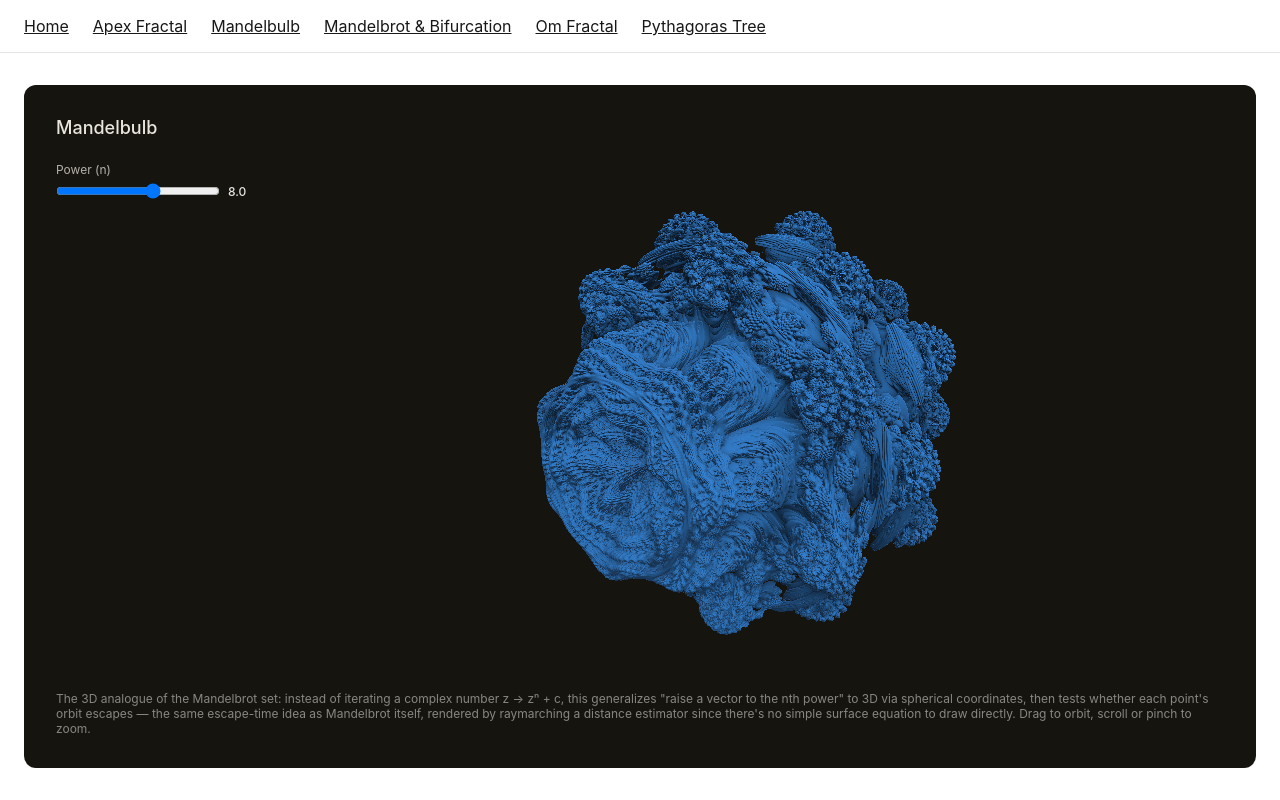
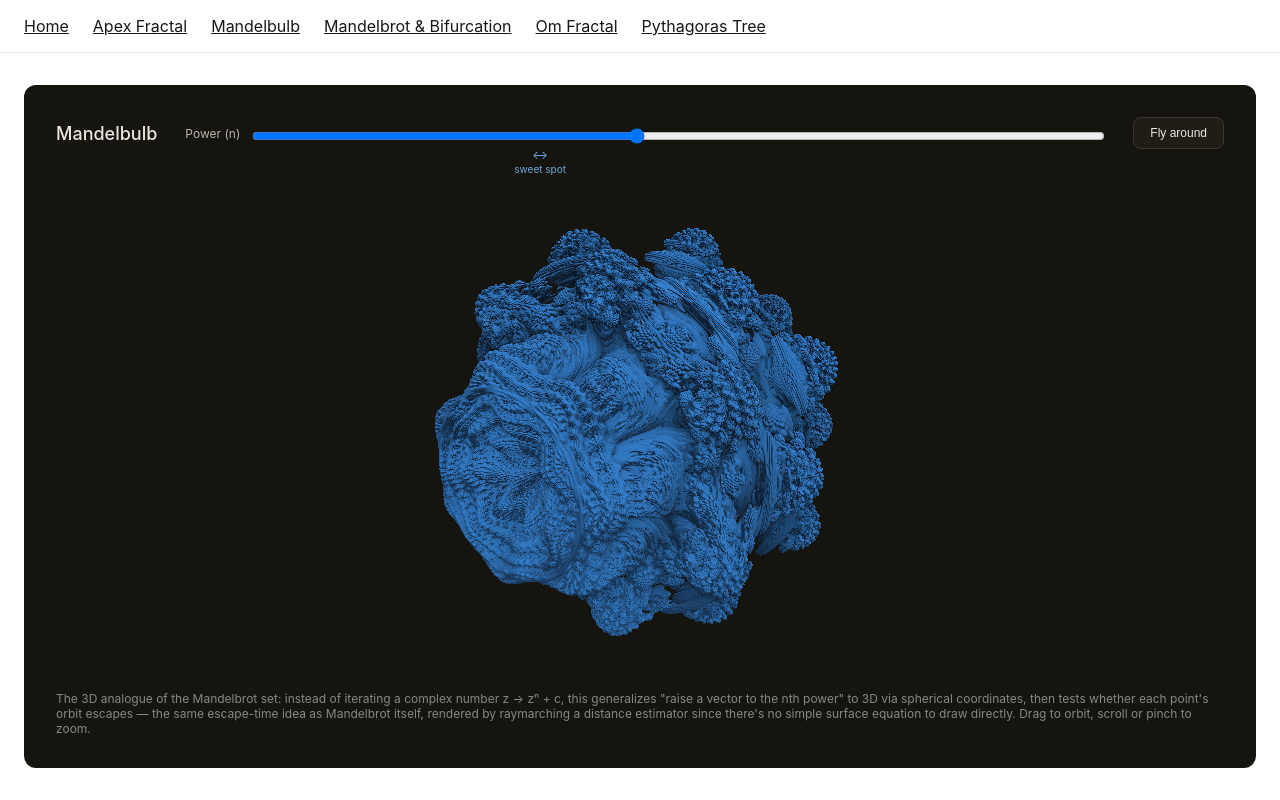
Before and after one commit to Robert-Rendell/robs-fractals, a Next.js app: page /mandelbulb in a window 1280 px wide. Built offline with nearby package versions, Linux system fonts and the light colour scheme.

Commit message:
Mandelbulb widening and flyaround

```diff
--- a/src/app/mandelbulb/Mandelbulb.tsx
+++ b/src/app/mandelbulb/Mandelbulb.tsx
@@ -5,6 +5,48 @@ import { fragmentShader, vertexShader } from "./mandelbulbShader";
 import styles from "./mandelbulb.module.css";
 
 type Vec3 = [number, number, number];
+
+const POWER_MIN = 2;
+const POWER_MAX = 69;
+const SWEET_SPOT_MIN = 3;
+const SWEET_SPOT_MAX = 10;
+
+const INITIAL_ROT_X = 0.3;
+const INITIAL_ROT_Y = 0.6;
+const INITIAL_CAM_DIST = 3.0;
+
+// The slider itself moves over a linear 0..SLIDER_MAX position space that
+// maps piecewise-linearly onto the power range, devoting most of the track
+// to POWER_MIN..12 (where the interesting detail lives) and compressing
+// 12..POWER_MAX into the rest — so dragging is far more precise in the
+// sweet spot even though the underlying power step is still fine everywhere.
+const SLIDER_MAX = 1000;
+const SLIDER_SPLIT = 750;
+const SLIDER_SPLIT_POWER = 12;
+
+// Matches the thumb width set on the range input in mandelbulb.module.css —
+// needed to keep the tooltip centered over the thumb rather than the track.
+const SLIDER_THUMB_WIDTH = 16;
+
+const powerToSliderPos = (power: number): number => {
+  if (power <= SLIDER_SPLIT_POWER) {
+    return ((power - POWER_MIN) / (SLIDER_SPLIT_POWER - POWER_MIN)) * SLIDER_SPLIT;
+  }
+  return (
+    SLIDER_SPLIT +
+    ((power - SLIDER_SPLIT_POWER) / (POWER_MAX - SLIDER_SPLIT_POWER)) * (SLIDER_MAX - SLIDER_SPLIT)
+  );
+};
+
+const sliderPosToPower = (pos: number): number => {
+  if (pos <= SLIDER_SPLIT) {
+    return POWER_MIN + (pos / SLIDER_SPLIT) * (SLIDER_SPLIT_POWER - POWER_MIN);
+  }
+  return (
+    SLIDER_SPLIT_POWER +
+    ((pos - SLIDER_SPLIT) / (SLIDER_MAX - SLIDER_SPLIT)) * (POWER_MAX - SLIDER_SPLIT_POWER)
+  );
+};
 
 const norm3 = (v: Vec3): Vec3 => {
   const l = Math.hypot(v[0], v[1], v[2]) || 1;
@@ -20,13 +62,19 @@ export default function Mandelbulb() {
   const viewportRef = useRef<HTMLDivElement>(null);
   const powerRef = useRef<HTMLInputElement>(null);
   const powerOutRef = useRef<HTMLSpanElement>(null);
+  const powerTooltipRef = useRef<HTMLDivElement>(null);
+  const flyButtonRef = useRef<HTMLButtonElement>(null);
 
   useEffect(() => {
     const viewportEl = viewportRef.current;
     const powerInputEl = powerRef.current;
-    if (!viewportEl || !powerInputEl) return;
+    const powerTooltipEl = powerTooltipRef.current;
+    const flyButtonEl = flyButtonRef.current;
+    if (!viewportEl || !powerInputEl || !powerTooltipEl || !flyButtonEl) return;
     const viewport: HTMLDivElement = viewportEl;
     const powerInput: HTMLInputElement = powerInputEl;
+    const powerTooltip: HTMLDivElement = powerTooltipEl;
+    const flyButton: HTMLButtonElement = flyButtonEl;
 
     let disposed = false;
     const cleanupFns: Array<() => void> = [];
@@ -35,13 +83,16 @@ export default function Mandelbulb() {
       const THREE = await import("three");
       if (disposed) return;
 
-      let rotX = 0.3;
-      let rotY = 0.6;
-      let camDist = 3.0;
+      let rotX = INITIAL_ROT_X;
+      let rotY = INITIAL_ROT_Y;
+      let camDist = INITIAL_CAM_DIST;
       let power = 8;
       let dragging = false;
       let lastX = 0;
       let lastY = 0;
+      let flying = false;
+      let flyRafId = 0;
+      let flyTime = 0;
       const activePointers = new Map<number, { x: number; y: number }>();
       let lastPinchDist: number | null = null;
 
@@ -168,11 +219,52 @@ export default function Mandelbulb() {
         camDist = Math.max(1.2, Math.min(8, camDist));
         render();
       };
+      function positionTooltip() {
+        const percent = Number(powerInput.value) / SLIDER_MAX;
+        const trackWidth = powerInput.clientWidth;
+        const x = SLIDER_THUMB_WIDTH / 2 + percent * (trackWidth - SLIDER_THUMB_WIDTH);
+        powerTooltip.style.left = `${x}px`;
+      }
+
+      function updatePowerDisplay() {
+        const text = power.toFixed(4);
+        if (powerOutRef.current) powerOutRef.current.textContent = text;
+        powerTooltip.textContent = text;
+        positionTooltip();
+      }
+
       const onPowerInput = () => {
-        power = Number(powerInput.value);
+        power = sliderPosToPower(Number(powerInput.value));
         uniforms.uPower.value = power;
-        if (powerOutRef.current) powerOutRef.current.textContent = power.toFixed(1);
+        updatePowerDisplay();
         render();
+      };
+
+      function flyStep() {
+        if (!dragging) {
+          flyTime += 0.01;
+          rotY += 0.006;
+          rotX = Math.sin(flyTime * 0.6) * 0.6;
+          render();
+        }
+        flyRafId = requestAnimationFrame(flyStep);
+      }
+
+      const onFlyToggle = () => {
+        flying = !flying;
+        flyButton.textContent = flying ? "Stop flying" : "Fly around";
+        flyButton.setAttribute("aria-pressed", String(flying));
+        if (flying) {
+          flyTime = 0;
+          flyRafId = requestAnimationFrame(flyStep);
+        } else {
+          cancelAnimationFrame(flyRafId);
+          flyRafId = 0;
+          rotX = INITIAL_ROT_X;
+          rotY = INITIAL_ROT_Y;
+          camDist = INITIAL_CAM_DIST;
+          render();
+        }
       };
 
       renderer.domElement.addEventListener("pointerdown", onPointerDown);
@@ -181,6 +273,7 @@ export default function Mandelbulb() {
       window.addEventListener("pointercancel", onPointerUp);
       renderer.domElement.addEventListener("wheel", onWheel, { passive: false });
       powerInput.addEventListener("input", onPowerInput);
+      flyButton.addEventListener("click", onFlyToggle);
 
       const resizeObserver = new ResizeObserver(() => {
         const width = viewport.clientWidth;
@@ -192,16 +285,23 @@ export default function Mandelbulb() {
       });
       resizeObserver.observe(viewport);
 
+      const trackResizeObserver = new ResizeObserver(() => positionTooltip());
+      trackResizeObserver.observe(powerInput);
+
       render();
+      updatePowerDisplay();
 
       cleanupFns.push(() => {
+        cancelAnimationFrame(flyRafId);
         resizeObserver.disconnect();
+        trackResizeObserver.disconnect();
         renderer.domElement.removeEventListener("pointerdown", onPointerDown);
         window.removeEventListener("pointermove", onPointerMove);
         window.removeEventListener("pointerup", onPointerUp);
         window.removeEventListener("pointercancel", onPointerUp);
         renderer.domElement.removeEventListener("wheel", onWheel);
         powerInput.removeEventListener("input", onPowerInput);
+        flyButton.removeEventListener("click", onFlyToggle);
         geometry.dispose();
         material.dispose();
         renderer.dispose();
@@ -219,17 +319,51 @@ export default function Mandelbulb() {
 
   return (
     <div className={styles.container}>
-      <h1 className={styles.heading}>Mandelbulb</h1>
-      <div className={styles.row}>
-        <div className={styles.panel}>
+      <div className={styles.header}>
+        <h1 className={styles.heading}>Mandelbulb</h1>
+        <div className={styles.controls}>
           <label className={styles.sliderLabel}>Power (n)</label>
           <div className={styles.sliderRow}>
-            <input ref={powerRef} type="range" min={2} max={12} step={0.1} defaultValue={8} />
-            <span ref={powerOutRef}>8.0</span>
+            <div className={styles.sliderTrack}>
+              <input
+                ref={powerRef}
+                type="range"
+                min={0}
+                max={SLIDER_MAX}
+                step="any"
+                defaultValue={powerToSliderPos(8)}
+              />
+              <div ref={powerTooltipRef} className={styles.tooltip}>
+                8.0000
+              </div>
+              <div
+                className={styles.sweetSpot}
+                style={{
+                  left: `${(powerToSliderPos(SWEET_SPOT_MIN) / SLIDER_MAX) * 100}%`,
+                  width: `${
+                    ((powerToSliderPos(SWEET_SPOT_MAX) - powerToSliderPos(SWEET_SPOT_MIN)) /
+                      SLIDER_MAX) *
+                    100
+                  }%`,
+                }}
+              >
+                <span className={styles.sweetSpotArrow}>↔</span>
+                <span>sweet spot</span>
+              </div>
+            </div>
+            <span ref={powerOutRef}>8.0000</span>
           </div>
         </div>
-        <div ref={viewportRef} className={styles.viewport} />
+        <button
+          ref={flyButtonRef}
+          type="button"
+          className={styles.flyButton}
+          aria-pressed="false"
+        >
+          Fly around
+        </button>
       </div>
+      <div ref={viewportRef} className={styles.viewport} />
       <p className={styles.hint}>
         The 3D analogue of the Mandelbrot set: instead of iterating a complex number z → zⁿ + c,
         this generalizes &quot;raise a vector to the nth power&quot; to 3D via spherical
--- a/src/app/mandelbulb/mandelbulb.module.css
+++ b/src/app/mandelbulb/mandelbulb.module.css
@@ -13,25 +13,57 @@
 .heading {
   font-size: 18px;
   font-weight: 500;
-  margin-bottom: 1.5rem;
+  flex-shrink: 0;
 }
 
-.row {
+.header {
   display: flex;
-  gap: 20px;
-  flex-wrap: wrap;
-  align-items: stretch;
-  flex: 1;
-  min-height: 0;
+  flex-direction: column;
+  gap: 12px;
+  margin-bottom: 2rem;
 }
 
-.panel {
-  flex: 0 0 200px;
+.controls {
+  width: 100%;
+}
+
+@media (min-width: 768px) {
+  .header {
+    flex-direction: row;
+    align-items: center;
+    gap: 28px;
+  }
+
+  .controls {
+    display: flex;
+    align-items: center;
+    gap: 12px;
+    flex: 1;
+    min-width: 0;
+  }
+
+  .sliderRow {
+    flex: 1;
+    margin-top: 0;
+  }
+
+  .sliderLabel {
+    flex-shrink: 0;
+  }
+
+  .sliderRow > span {
+    display: none;
+  }
+
+  .tooltip {
+    display: block;
+  }
 }
 
 .viewport {
   position: relative;
   flex: 1 1 auto;
+  width: 100%;
   min-width: 280px;
   min-height: 280px;
   cursor: grab;
@@ -62,14 +94,86 @@
   margin-top: 6px;
 }
 
-.sliderRow input[type="range"] {
+.sliderRow > span {
+  font-size: 12px;
+  font-weight: 500;
+  min-width: 52px;
+}
+
+.sliderTrack {
+  position: relative;
   flex: 1;
 }
 
-.sliderRow span {
+.sliderTrack input[type="range"] {
+  width: 100%;
+  display: block;
+}
+
+/* Explicit thumb size so the JS position math (SLIDER_THUMB_WIDTH) matches
+   what's actually rendered across browsers. */
+.sliderTrack input[type="range"]::-webkit-slider-thumb {
+  width: 16px;
+  height: 16px;
+}
+
+.sliderTrack input[type="range"]::-moz-range-thumb {
+  width: 16px;
+  height: 16px;
+}
+
+.tooltip {
+  display: none;
+  position: absolute;
+  bottom: 100%;
+  margin-bottom: 10px;
+  transform: translateX(-50%);
+  background: #201d17;
+  border: 1px solid #378add;
+  color: #e8e6dd;
   font-size: 12px;
-  font-weight: 500;
-  min-width: 28px;
+  font-weight: 600;
+  padding: 4px 8px;
+  border-radius: 6px;
+  white-space: nowrap;
+  pointer-events: none;
+}
+
+.tooltip::before,
+.tooltip::after {
+  content: "";
+  position: absolute;
+  top: 100%;
+  left: 50%;
+  transform: translateX(-50%);
+  border: 5px solid transparent;
+  border-top-color: #378add;
+}
+
+.tooltip::after {
+  border-width: 4px;
+  border-top-color: #201d17;
+  margin-top: -1px;
+}
+
+.sweetSpot {
+  position: absolute;
+  top: 100%;
+  left: 0;
+  margin-top: 4px;
+  display: flex;
+  flex-direction: column;
+  align-items: center;
+  gap: 1px;
+  font-size: 10px;
+  line-height: 1.2;
+  color: #6fa8dc;
+  white-space: nowrap;
+  pointer-events: none;
+}
+
+.sweetSpotArrow {
+  font-size: 12px;
 }
 
 .hint {
@@ -77,3 +181,28 @@
   color: #888780;
   margin: 14px 0 0;
 }
+
+.flyButton {
+  flex-shrink: 0;
+  align-self: flex-start;
+  padding: 8px 16px;
+  font-size: 12px;
+  font-weight: 500;
+  color: #e8e6dd;
+  background: #201d17;
+  border: 1px solid #3a3833;
+  border-radius: 8px;
+  cursor: pointer;
+  white-space: nowrap;
+  transition: background 0.15s ease, border-color 0.15s ease, color 0.15s ease;
+}
+
+.flyButton:hover {
+  border-color: #378add;
+}
+
+.flyButton[aria-pressed="true"] {
+  background: #378add;
+  border-color: #378add;
+  color: #16140f;
+}
```
